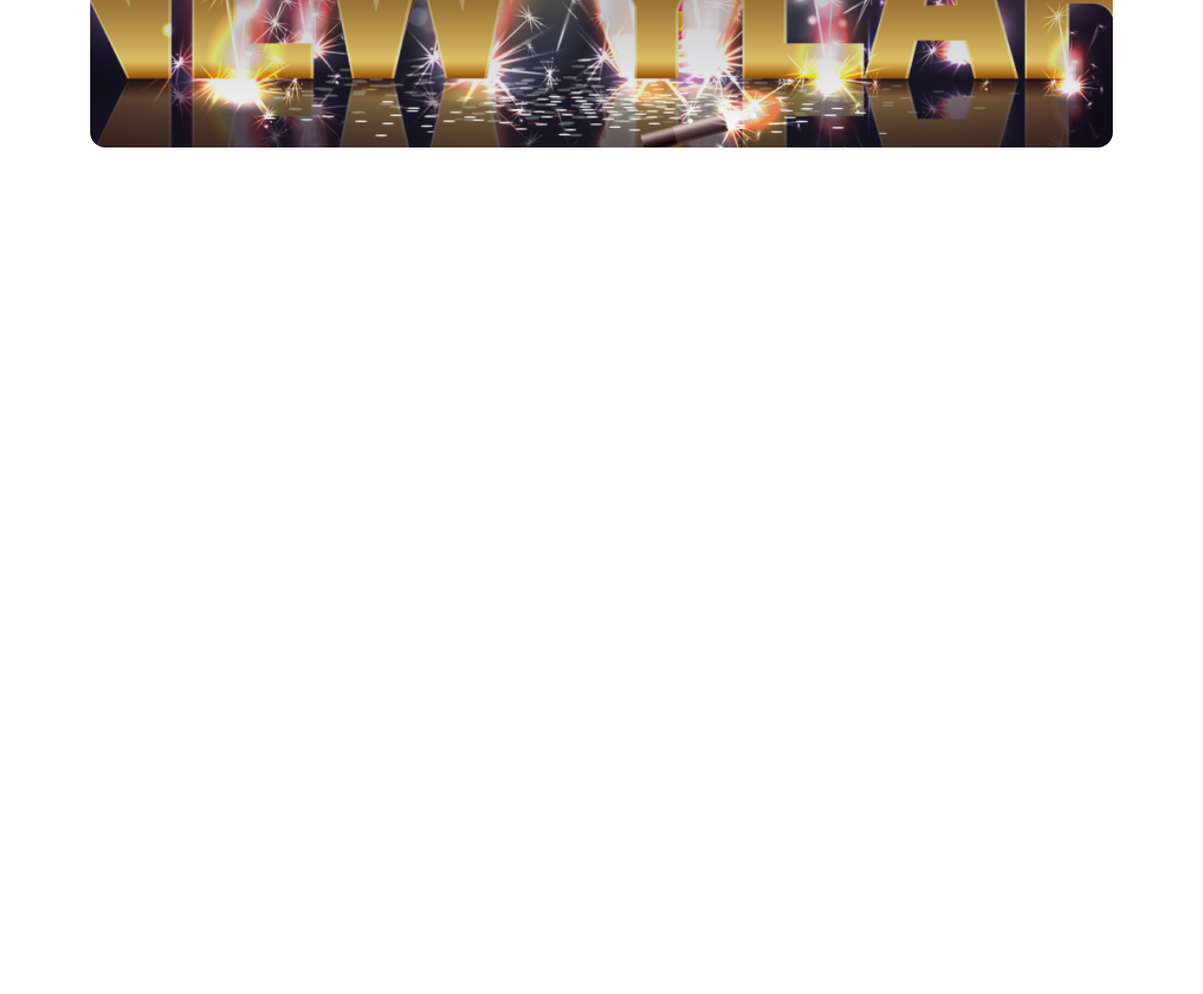
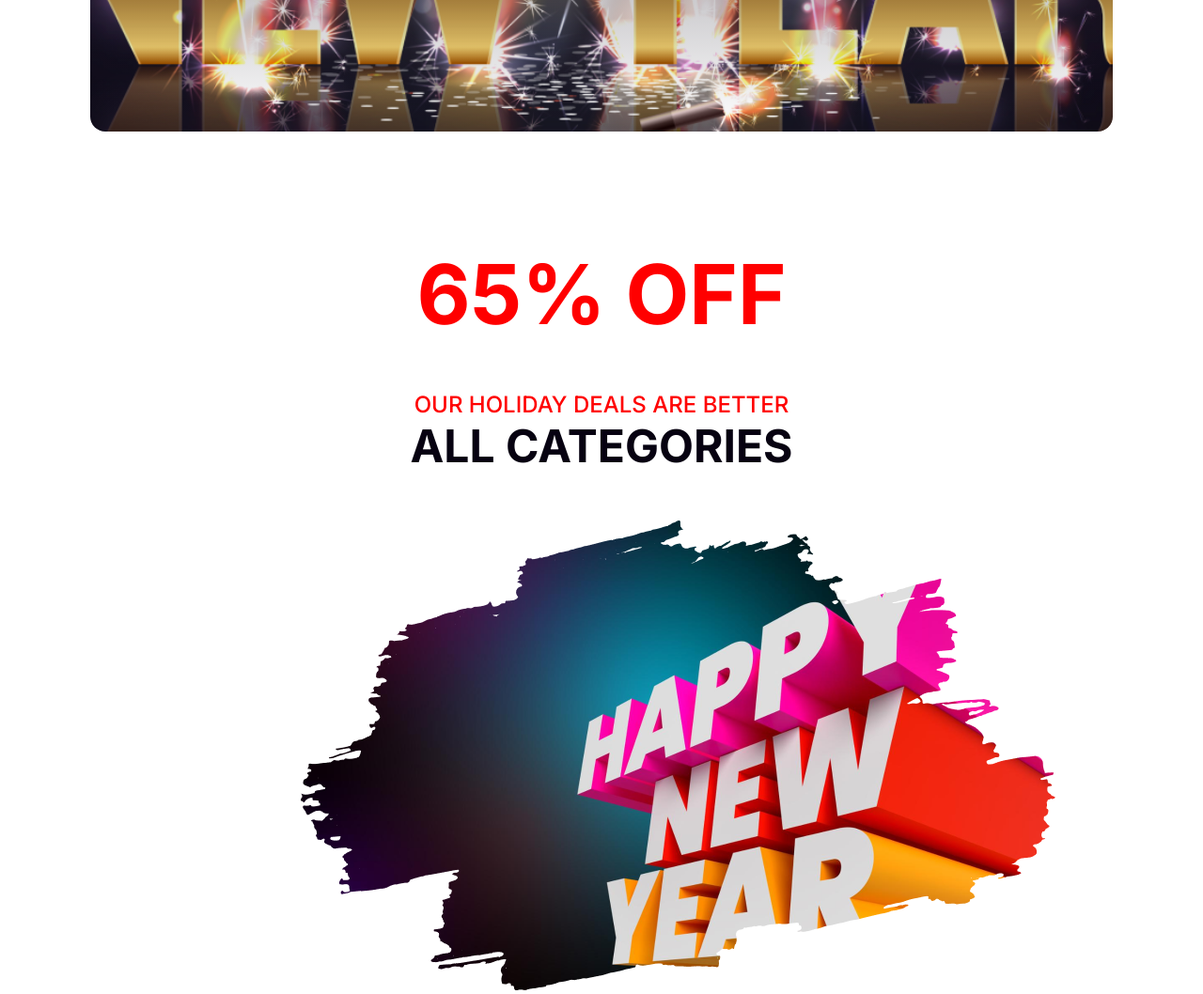
Before and after one commit to AnasCoding1986/assignment-one, a plain HTML site: page assignment-one/index.html in a window 1280 px wide. Shown: the part 595-1653 px from the top of the page at 94% size. Before the commit the page ends 800 px from the top, so only its background shows below. Drawn offline with Linux system fonts and the light colour scheme.

Commit message:
welcome1

```diff
--- a/assignment-one/assets/css/style.css
+++ b/assignment-one/assets/css/style.css
@@ -22,7 +22,7 @@ font-family: 'Merriweather', serif; */
     background-repeat: no-repeat;
     background-size: cover;
     background-position: bottom;
-    padding: 200px 340px 177px 340px;
+    padding: 180px 340px;
     margin-top: 50px;
     text-align: center;
 }
@@ -39,3 +39,30 @@ font-family: 'Merriweather', serif; */
     font-weight: 900;
     line-height: 95px;
 }
+/* ===============Offer=============== */
+.offer{
+    width: 50%;
+    margin: 0 auto;
+    text-align: center;
+}
+.offer .offer-heading{
+    color: #F00;
+    font-size: 88px;
+    font-weight: 700;
+    margin-top: 120px;
+}
+.offer .offer-description{
+    color: #F00;
+    font-size: 24px;
+    font-weight: 500;
+    margin-top: 50px;
+}
+.offer .offer-category{
+    color: #070211;
+    font-size: 48px;
+    font-weight: 700;;
+}
+.offer .offer-image{
+    margin-top: 50px;
+    /* height: 500px; */
+}
--- a/assignment-one/index.html
+++ b/assignment-one/index.html
@@ -22,7 +22,19 @@
         </div>
     </header>
     <main>
+        <div class="offer">
+            <h2 class="offer-heading">65% OFF</h2>
+            <p class="offer-description">OUR HOLIDAY DEALS ARE BETTER</p>
+            <h4 class="offer-category">ALL CATEGORIES</h4>
+            <div class="offer-image">
+                <img src="assets/images/New Year Photo.png" alt="">
+            </div>
+        </div>
+        <section class="welcome">
+            <div class="container">
 
+            </div>
+        </section>
     </main>
     <footer>
 
```
